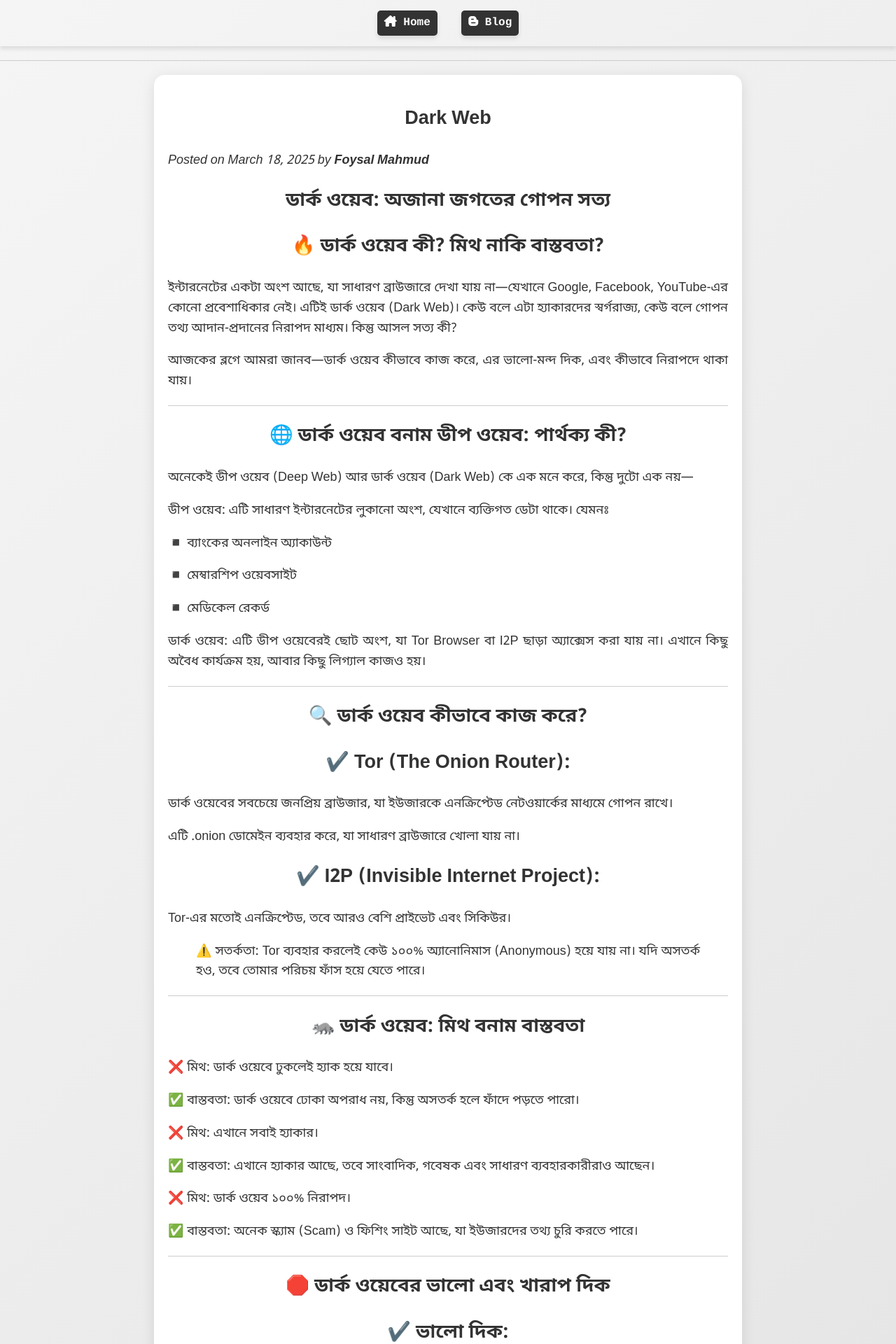
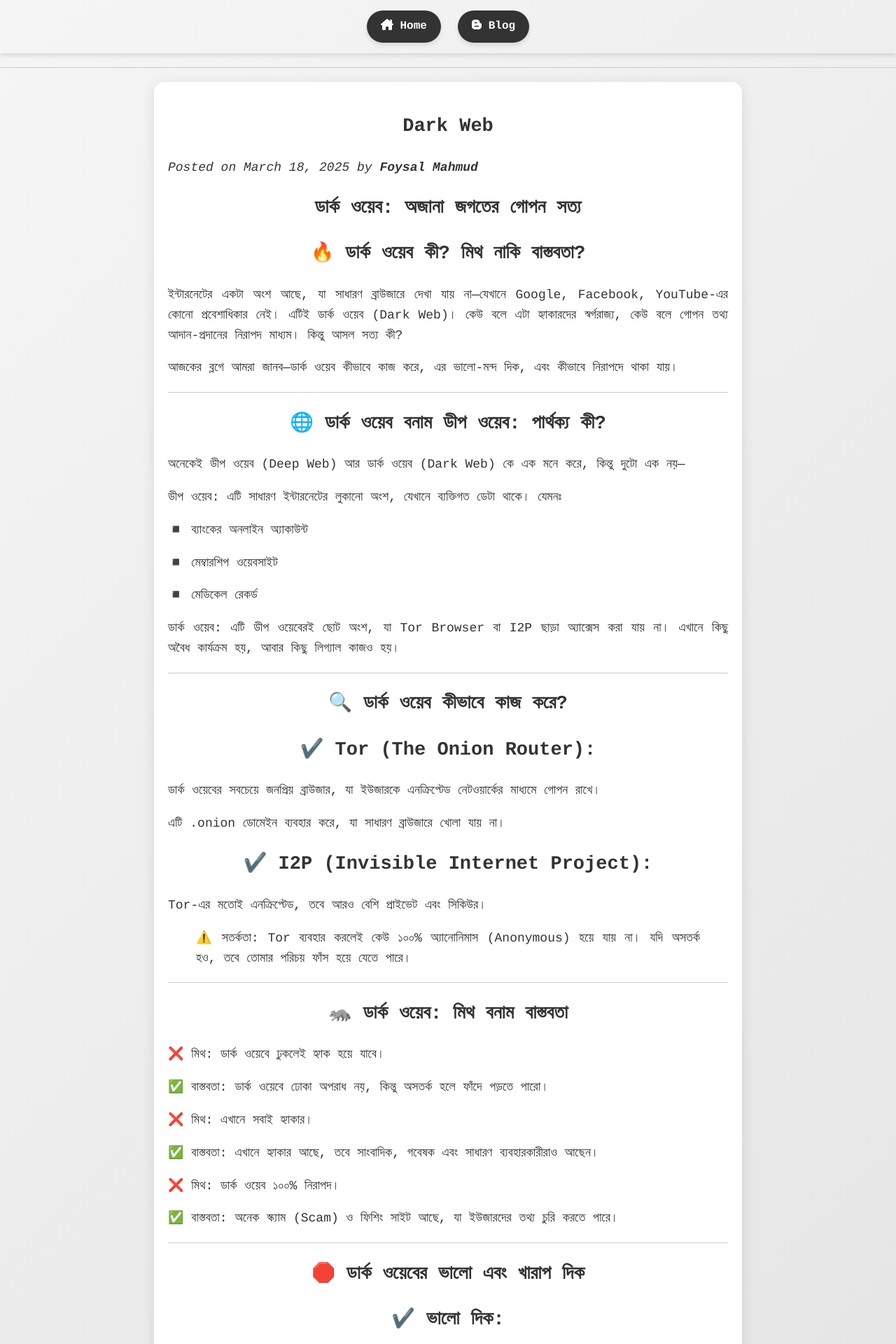
Before and after one commit to foysal1627/foysal1627.github.io, a Jekyll site: the page built from _posts/2025-03-18-dark-web.md, in a window 1280 px wide. Shown: the top 1920 px of the page at 70% size. Built offline with Jekyll 4.4.1, drawn with Linux system fonts in a browser that asks for light colours; our own code applies the rules of GitHub Pages for plain Markdown files.

Commit message:
Update post.html

```diff
--- a/_layouts/post.html
+++ b/_layouts/post.html
@@ -11,8 +11,8 @@
 <a href="/blog.html" class="button"><i class="fa-solid fa-hand-point-left"></i> <b>Back to Blog</b></a>
 
 <!-- Copy Link Button -->
-<button id="copyLinkButton">
-   <i class="fa-solid fa-copy"></i> <b>Copy Link</b>
+<button id="copyLinkButton" style="font-family: courier; padding: 10px; right: 10px; background-color: #333333; color: white; border: none; border-radius: 5px; cursor: pointer;">
+   <i class="fa-solid fa-copy fa-lg"></i> <b>Copy Link</b>
 </button>
 
 <!-- Script to Copy Link -->
@@ -32,19 +32,41 @@
 </script>
 
 <!-- Social Share Buttons -->
-<p>Share on</p>
+<p style="font-family: courier; font-size: 17px; text-align: center">Share on</p>
 <hr>
 <div class="share-buttons">
-    <a href="https://www.facebook.com/sharer/sharer.php?u={{ page.url | absolute_url }}" target="_blank">
-        <i class="fa-brands fa-facebook"></i> Facebook
+    <a style="color: black; text-decoration: none; font-family: courier" href="https://www.facebook.com/sharer/sharer.php?u={{ page.url | absolute_url }}" target="_blank" title="Share on Facebook">
+        <i class="fa-brands fa-facebook fa-lg"></i> Facebook
     </a>
-    <a href="https://twitter.com/intent/tweet?url={{ page.url | absolute_url }}&text={{ page.title }}" target="_blank">
-       <i class="fa-brands fa-square-x-twitter"></i> Twitter
+    <a style="color: black; text-decoration: none; font-family: courier" href="https://twitter.com/intent/tweet?url={{ page.url | absolute_url }}&text={{ page.title }}" target="_blank" title="Share on Twitter">
+       <i class="fa-brands fa-square-x-twitter fa-lg"></i> Twitter
     </a>
-    <a href="https://www.linkedin.com/shareArticle?mini=true&url={{ page.url | absolute_url }}&title={{ page.title }}" target="_blank">
-       <i class="fa-brands fa-linkedin"></i> LinkedIn
+    <a style="color: black; text-decoration: none; font-family: courier" href="https://www.linkedin.com/shareArticle?mini=true&url={{ page.url | absolute_url }}&title={{ page.title }}" target="_blank" title="Share on LinkedIn">
+       <i class="fa-brands fa-linkedin fa-lg"></i> LinkedIn
     </a>
 </div>
 
-<!-- CSS for styling -->
-<link rel="stylesheet" href="/assets/css/style.css">
+<!-- CSS for styling the post content and share buttons -->
+<style>
+    .post-content {
+        max-width: 800px;
+        margin: 20px auto;
+        padding: 20px;
+        font-family: courier;
+    }
+    .post-content h2 {
+        font-family: courier;
+    }
+    .post-content p {
+        font-family: courier;
+    }
+    .share-buttons {
+        display: flex;
+        justify-content: center;
+        gap: 15px;
+        margin-top: 20px;
+    }
+    .share-buttons a {
+        text-decoration: none;
+    }
+</style>
```
